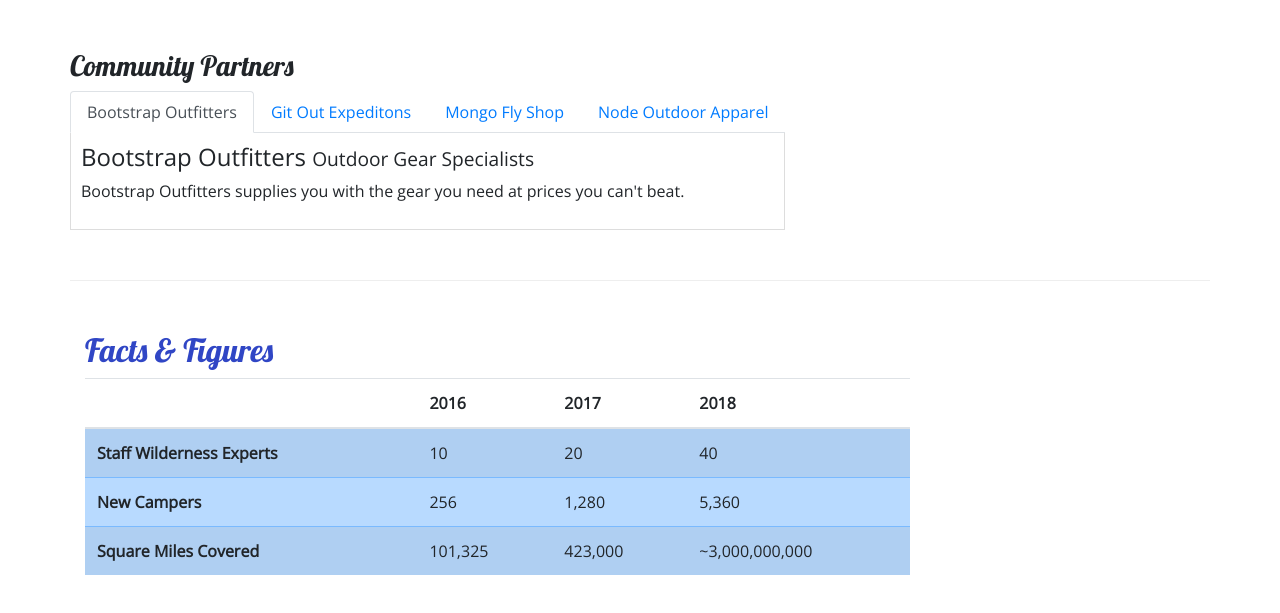
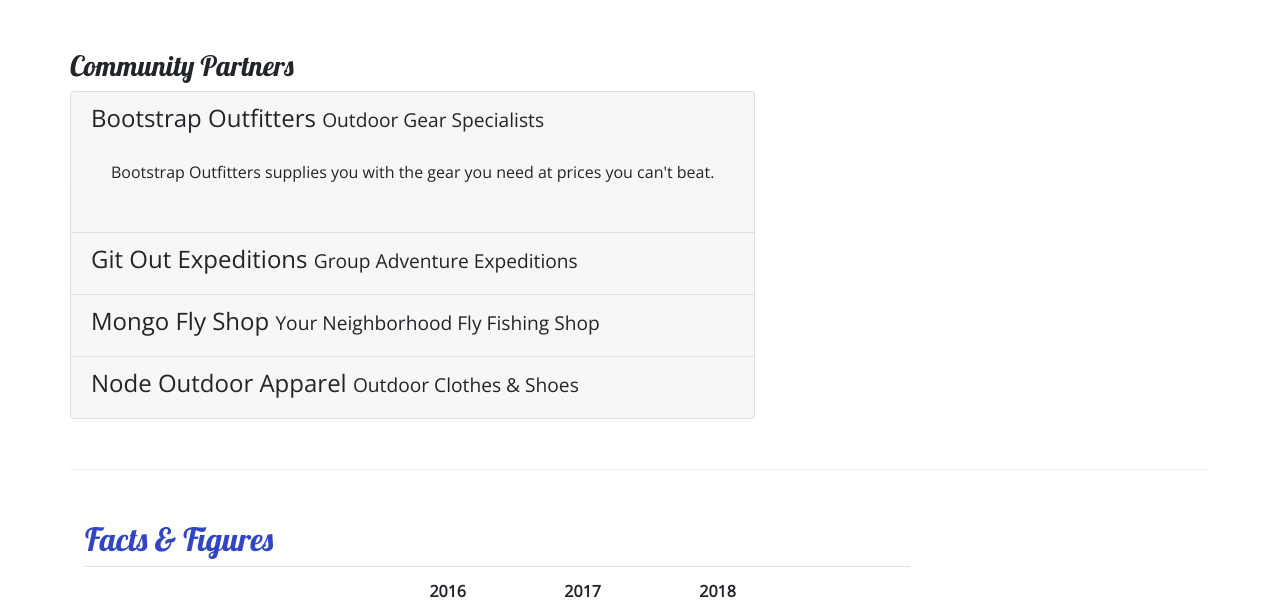
Before and after one commit to jralvarez101/bootstrap-project-setup, a website: page aboutus.html in a window 1280 px wide. Shown: the part 830-1443 px from the top of the page. Drawn offline with nearby package versions, Linux system fonts and the light colour scheme.

Commit message:
started accordion and updated tootip

```diff
--- a/aboutus.html
+++ b/aboutus.html
@@ -100,32 +100,66 @@
         <div class="row row-content">
             <div col="col">
                 <h3>Community Partners</h3>
-                <ul class="nav nav-tabs">
-                    <li class="nav-item"><a class="nav-link active" href="#bootstap" role="tab" data-toggle="tab"> Bootstrap Outfitters</a></li>
-                    <li class="nav-item"><a class="nav-link" href="#git" role="tab" data-toggle="tab">Git Out Expeditons</a></li>
-                    <li class="nav-item"><a class="nav-link" href="#mongo" role="tab" data-toggle="tab">Mongo Fly Shop</a></li>
-                    <li class="nav-item"><a class="nav-link" href="#node" role="tab" data-toggle="tab">Node Outdoor Apparel</a></li>
-                </ul>
-                <div class="tab-content">
-                    <div role="tabpanel" class="tab-pane fade show active" id="bootstrap">
-                        <h4>Bootstrap Outfitters <small>Outdoor Gear Specialists</small></h4>
-                        <p class="d-none d-sm-block">Bootstrap Outfitters supplies you with the gear you need at prices you can't beat.</p>
+                <div class="accordion">
+                    <div class="card">
+                        <div role="tab" class="card-header">
+                            <h4>
+                                <a data-toggle="collapse" data-target="#bootstrap"></a>
+                                     Bootstrap Outfitters <small>Outdoor Gear Specialists</small>
+                            </h4>
+                            <div class="collapse show" id="bootstrap" data-parent="#accordion">
+                                <div class="card-body">
+                                    <p class="d-none d-sm-block">Bootstrap Outfitters supplies you with the gear you need at prices you can't beat.</p>
+                                </div>
+                            </div>
+                        </div>
                     </div>
-                    <div role="tabpanel" class="tab-pane fade show " id="git">
-                        <h4>Git Out Expeditions <small>Group Adventure Expeditions</small></h4>
-                        <p class="d-none d-sm-block">Join Git Out Expeditions to explore new horizons with a group of other adventurers!</p>
+                    <div class="card">
+                        <div role="tab" class="card-header">
+                            <h4>
+                                <a data-toggle="collapsed" data-target="#git">
+                                    Git Out Expeditions <small>Group Adventure Expeditions</small>
+                                </a>
+                            </h4>
+                            <div class="collapse" id="git" data-parent="#accordion">
+                                <div class="card-body">
+                                    <p class="d-none d-sm-block">Join Git Out Expeditions to explore new horizons with a group of other adventurers!</p>
+                                </div>
+                            </div>
+                        </div>
                     </div>
-                    <div role="tabpanel" class="tab-pane fade show " id="mongo">
-                        <h4>Mongo Fly Shop <small>Your Neighborhood Fly Fishing Shop</small></h4>
-                        <p class="d-none d-sm-block">Need a new fishing pole, a tacklebox, or flies of all kinds? Stop by Mongo Fly Shop.</p>
+                    <div class="card">
+                        <div role="tab" class="card-header">
+                            <h4>
+                                <a data-toggle="collapsed" data-target="#mongo">
+                                    Mongo Fly Shop <small>Your Neighborhood Fly Fishing Shop</small>
+                                </a>
+                            </h4>
+                            <div class="collapse" id="mongo" data-parent="#accordion">
+                                <div class="card-body">
+                                    <p class="d-none d-sm-block">Need a new fishing pole, a tacklebox, or flies of all kinds? Stop by Mongo Fly Shop.</p>
+                                </div>
+                            </div>
+                         </div>
                     </div>
-                    <div role="tabpanel" class="tab-pane fade show " id="node">
-                        <h4>Node Outdoor Apparel <small>Outdoor Clothes & Shoes</small></h4>
-                        <p class="d-none d-sm-block">From polar fleeces to swimsuits, hiking boots to waders, a visit to Node will be sure to get you covered.</p>
+                    <div class="card">
+                        <div role="tab" class="card-header">
+                            <h4>
+                                <a data-toggle="collapsed" data-target="#node">
+                                    Node Outdoor Apparel <small>Outdoor Clothes & Shoes</small>
+                                </a>
+                            </h4>
+                            <div class="collapse" id="node" data-parent="#accordion">
+                                <div class="card-body">
+                                    <p class="d-none d-sm-block">From polar fleeces to swimsuits, hiking boots to waders, a visit to Node will be sure to get you covered.</p>
+                                </div>
+                            </div>
+                        </div>
                     </div>
                 </div>
             </div>
         </div>
+
         <div class="row row-content">
             <div class="col-sm-9">
                 <h2>Facts &amp; Figures</h2>
@@ -198,6 +232,8 @@
 
 
 
+
+
 </body>
 
 </html>
```
Also changed, not shown: index.html (+7 -1 lines), 1 other file.
